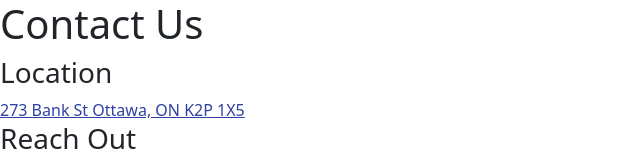
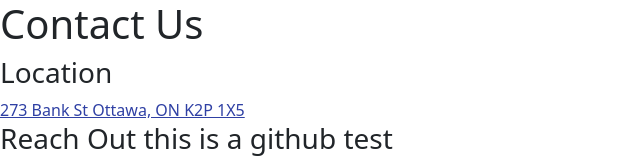
Before and after one commit to whee0107/dsn1713-final, a website: page contact.html in a window 1280 px wide. Shown: the top 161 px of the page, without its empty margins (0-640 px from the left). Drawn offline with nearby package versions, Linux system fonts and the light colour scheme.

Commit message:
testing repo

```diff
--- a/contact.html
+++ b/contact.html
@@ -15,7 +15,7 @@
                 Ottawa, ON  K2P 1X5</a>
         </div>
         <div>
-            <h3>Reach Out</h3>
+            <h3>Reach Out this is a github test</h3>
             <a href="#">(613) 567-0770</a>
             <a href="#">fotodesk@gpclabworks.com</a>
             <a href="#"><img src="></a>
```
